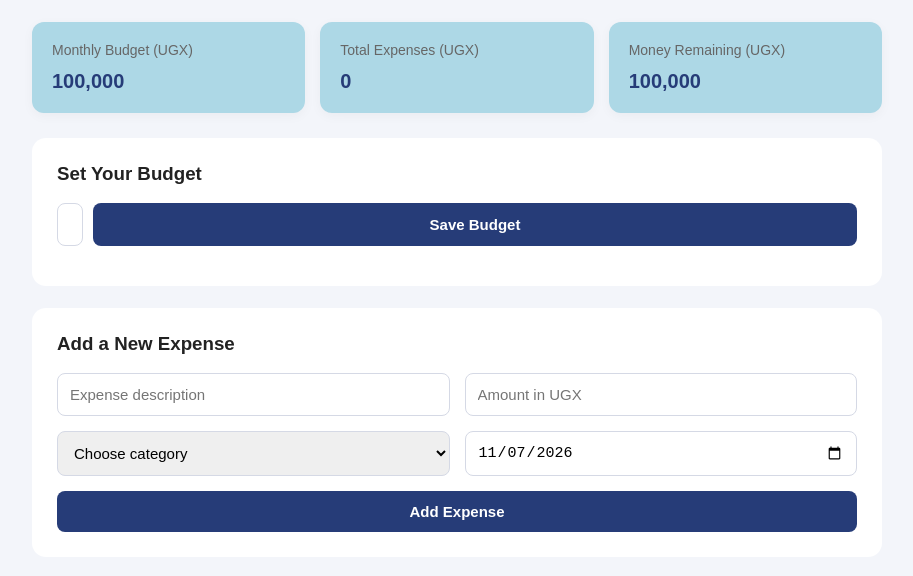
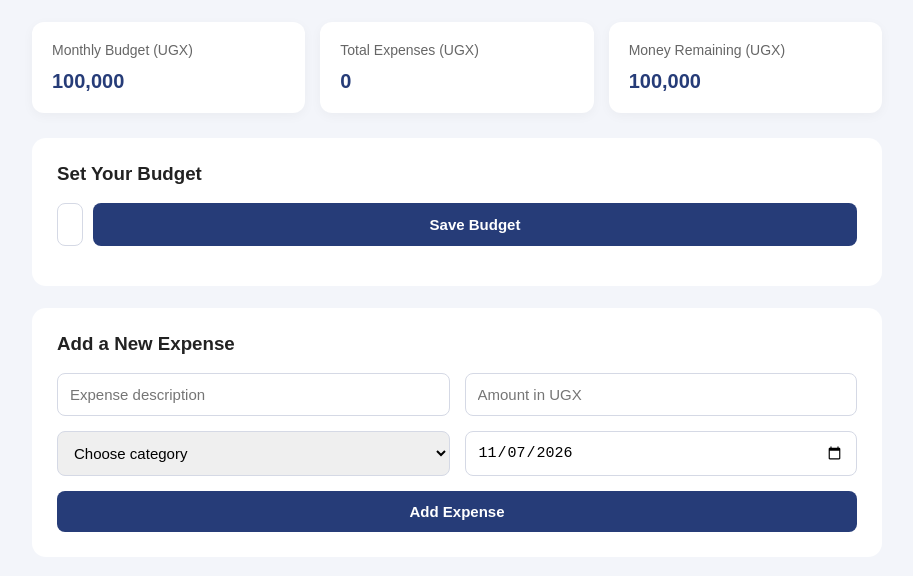
Before and after one commit to mirembenorah/smartspend-expense-tracker, a plain HTML site: page index.html in a window 1280 px wide. Shown: the part 159-735 px from the top of the page, without its empty margins (183-1096 px from the left). Drawn offline with Linux system fonts and the light colour scheme.

Commit message:
Change card background color from lightblue to white

```diff
--- a/index.html
+++ b/index.html
@@ -46,7 +46,7 @@
         }
 
         .card {
-            background: lightblue;
+            background: White;
             padding: 20px;
             border-radius: 12px;
             box-shadow: 0 3px 12px #0000000a;
```
